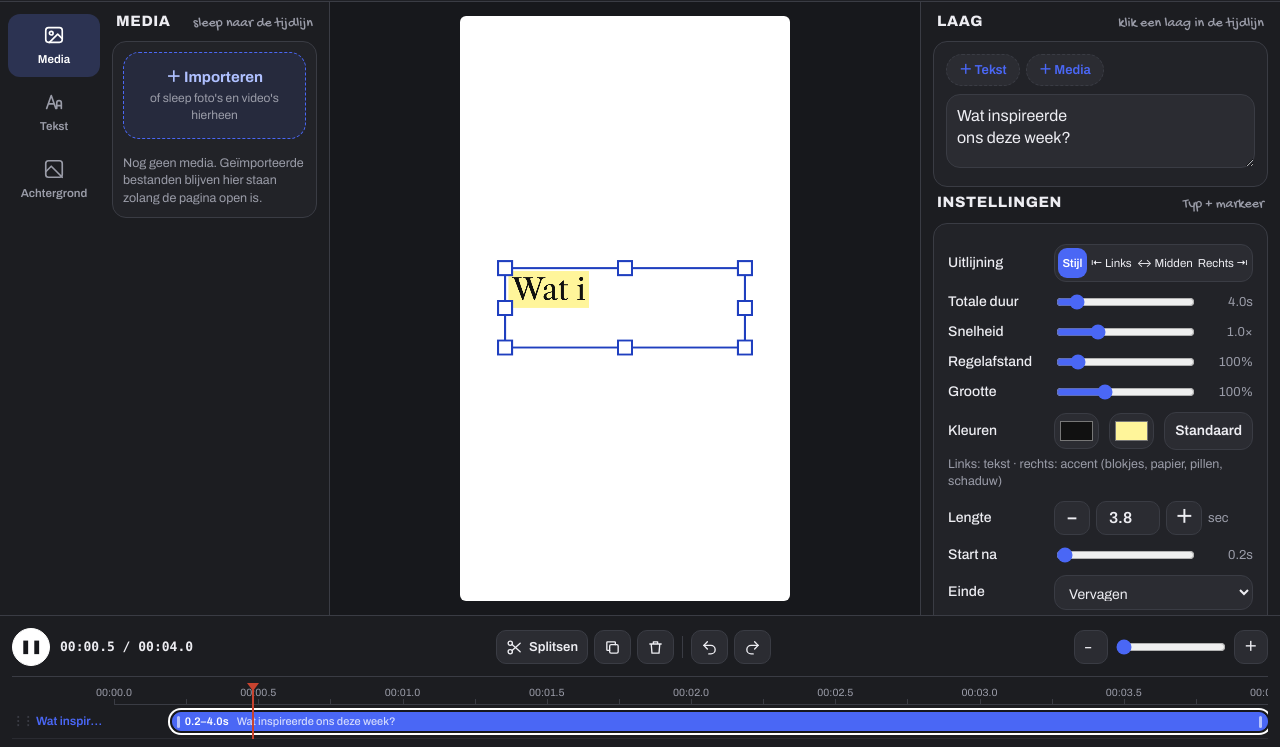
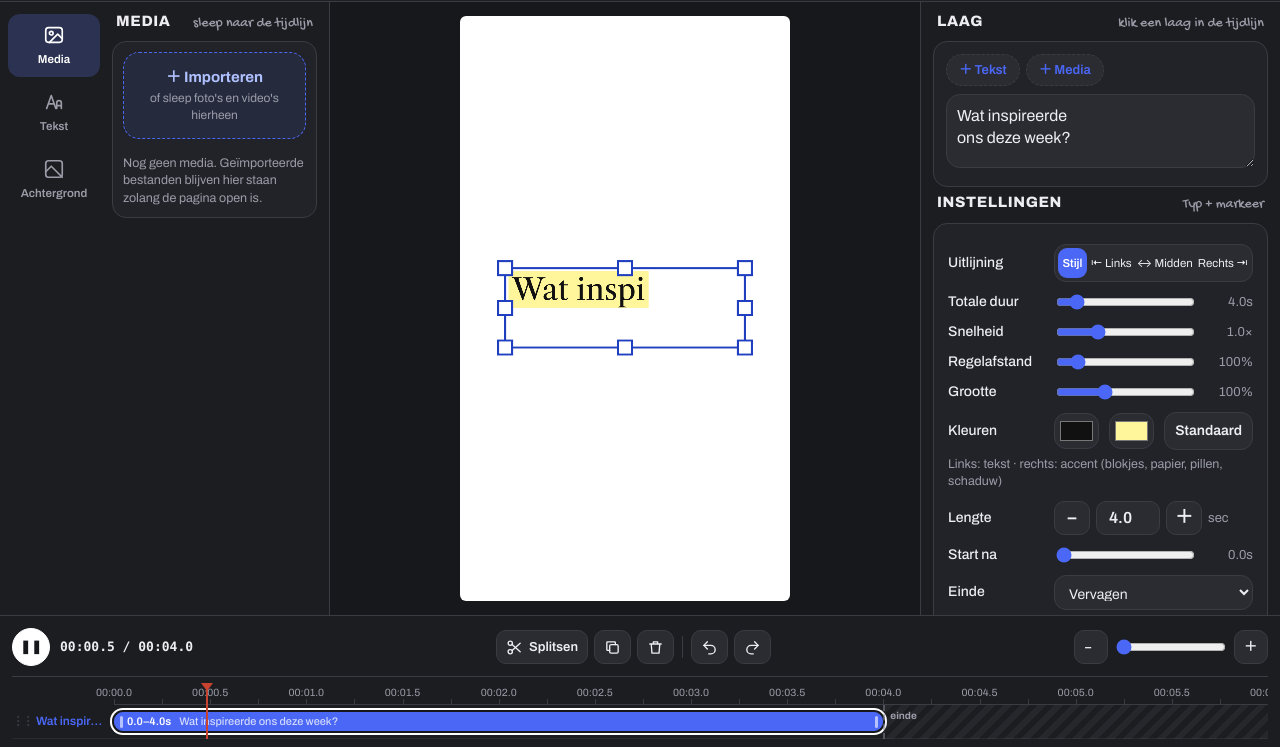
Before and after one commit to Charmi3150/Editor-tool, a plain HTML site: page tekstlab.html in a window 1280 px wide. Shown: the part 53-800 px from the top of the page. Drawn offline with nearby package versions, Linux system fonts and the light colour scheme; a web font is replaced by a local one.

Commit message:
Add files via upload

```diff
--- a/tekstlab.html
+++ b/tekstlab.html
@@ -389,6 +389,10 @@ select{min-width:0}
 .stepper input{width:64px;height:34px;border-radius:10px;border:1.5px solid var(--hair);background:#fff;color:var(--ink);text-align:center;font:inherit;font-size:16px;font-weight:600}
 .stepper span{color:var(--muted);font-size:13px}
 @media(min-width:1100px),(max-width:760px){.stepper button,.stepper input{background:#2B2C32;color:var(--ink);border-color:var(--hair)}}
+
+.tl-end{position:absolute;top:0;bottom:0;right:0;background:repeating-linear-gradient(135deg,rgba(128,128,140,.10) 0 6px,transparent 6px 12px);border-left:2px dashed rgba(128,128,140,.55);z-index:0}
+.tl-end::before{content:'einde';position:absolute;top:4px;left:5px;font-size:10px;font-weight:700;color:var(--muted)}
+.tl-head{z-index:4}
 </style>
 
 </head>
@@ -858,7 +862,7 @@ L.lines.forEach((ln,i)=>drawTracked(ctx,ln,lx(S,ws[i],bw),top+lh*(i+.5)+(1-p)*40
 /* ---------- state ---------- */
 const FMT={'9:16':[1080,1920],'4:5':[1080,1350],'1:1':[1080,1080]};
 const st={dur:4,ar:'9:16',bg:'color',bgCol:'#ffffff',media:null,audio:true};
-const LDEF={type:'text',wrap:'manual',end:null,part:'all',preset:'typmarkeer',text:'',sz:1,color:null,accent:null,delay:.2,out:'fade',align:'auto',speed:1,lead:1,cx:.5,cy:.5};
+const LDEF={type:'text',wrap:'manual',end:null,delay:0,part:'all',preset:'typmarkeer',text:'',sz:1,color:null,accent:null,out:'fade',align:'auto',speed:1,lead:1,cx:.5,cy:.5};
 let layers=[Object.assign({},LDEF)],cur=0;const L=()=>layers[cur];
 const lEnd=l=>Math.min(st.dur,l.end==null?st.dur:l.end);
 function drawLayers(c,W,H,time,over){const fin=over&&over.final;layers.forEach(l=>{const e=lEnd(l),s0=l.delay||0;
@@ -919,7 +923,7 @@ function updBar(){const ph=$('tlHead');if(ph)ph.style.left=(Math.min(1,t/st.dur)
 const thumbs=[];let lastThumb=0;
 function buildGrid(){const g=$('grid');P.forEach(pr=>{const b=document.createElement('button');b.dataset.id=pr.id;b.draggable=true;b.addEventListener('dragstart',e=>{e.dataTransfer.setData('text/x-style',pr.id);e.dataTransfer.effectAllowed='copy'});b.className='th'+(pr.id===L().preset?' on':'');
   const c=document.createElement('canvas');c.width=200;c.height=200;const s=document.createElement('span');s.textContent=pr.name;const gr=document.createElement('i');gr.className='gear';gr.textContent='⚙︎';b.append(c,s,gr);g.append(b);
-  b.onclick=()=>{if(L().type!=='text'){addStyleLayer(pr.id,{delay:Math.round(Math.min(t,Math.max(0,st.dur-1))*10)/10});status('Nieuwe tekst toegevoegd');return}if(L().preset===pr.id){openSheet();return}L().preset=pr.id;L().color=null;L().accent=null;document.querySelectorAll('.th').forEach(x=>x.classList.remove('on'));b.classList.add('on');syncColors();syncSheet();restart()};
+  b.onclick=()=>{if(L().type!=='text'){addStyleLayer(pr.id,{delay:0});status('Nieuwe tekst toegevoegd');return}if(L().preset===pr.id){openSheet();return}L().preset=pr.id;L().color=null;L().accent=null;document.querySelectorAll('.th').forEach(x=>x.classList.remove('on'));b.classList.add('on');syncColors();syncSheet();restart()};
   thumbs.push({pr,c,ctx:c.getContext('2d'),vis:true,b})});
   if('IntersectionObserver'in window){const io=new IntersectionObserver(es=>es.forEach(e=>{const th=thumbs.find(x=>x.b===e.target);if(th)th.vis=e.isIntersecting}));thumbs.forEach(th=>io.observe(th.b))}
 }
@@ -962,7 +966,7 @@ function hookDrop(el,info){el.addEventListener('dragover',e=>{e.preventDefault()
     const files=[...(e.dataTransfer.files||[])];if(files.length){files.forEach(f=>addMediaFile(f,o));return}
     const id=e.dataTransfer.getData('text/x-style');if(id&&getP(id))addStyleLayer(id,o)})}
 hookDrop(document.querySelector('.tl'),e=>{const d=dropInfo(e);return{delay:d.time,at:d.at}});
-hookDrop($('pv'),e=>{const r=cv.getBoundingClientRect();return{delay:Math.round(Math.min(t,st.dur-.5)*10)/10,cx:clamp01((e.clientX-r.left)/r.width),cy:clamp01((e.clientY-r.top)/r.height)}});
+hookDrop($('pv'),e=>{const r=cv.getBoundingClientRect();return{delay:0,cx:clamp01((e.clientX-r.left)/r.width),cy:clamp01((e.clientY-r.top)/r.height)}});
 function seek(x){playing=false;$('play').textContent='▶';t=Math.max(0,Math.min(st.dur,x));const v=vid();if(v){v.pause();v.currentTime=t}}
 function renderRuler(){const r=$('tlRuler');r.innerHTML='';const d=st.dur,step=d<=6?1:d<=15?2:5;
   for(let s=0;s<=d+1e-6;s+=step){const sp=document.createElement('span');sp.style.left=(s/d*100)+'%';sp.textContent=s+'s';r.append(sp)}
@@ -990,8 +994,8 @@ function renderTimeline(){renderRuler();const rows=$('tlRows');rows.innerHTML=''
       const up=()=>{bar.removeEventListener('pointermove',mv);bar.removeEventListener('pointerup',up);bar.removeEventListener('pointercancel',up);row.style.transform='';
         hideInsert();if(axis==='y'&&dyMax>8)reorderTo(i,lastY);syncSheet();renderLayers()};
       bar.addEventListener('pointermove',mv);bar.addEventListener('pointerup',up);bar.addEventListener('pointercancel',up)})}}
-$('tlRuler').addEventListener('pointerdown',ev=>{const r=$('tlRuler').getBoundingClientRect();seek((ev.clientX-r.left)/r.width*st.dur);
-  const mv=e2=>seek((e2.clientX-r.left)/r.width*st.dur);const up=()=>{removeEventListener('pointermove',mv);removeEventListener('pointerup',up)};addEventListener('pointermove',mv);addEventListener('pointerup',up)});
+$('tlRuler').addEventListener('pointerdown',ev=>{const r=$('tlRuler').getBoundingClientRect();seek((ev.clientX-r.left)/r.width*tlSpan());
+  const mv=e2=>seek((e2.clientX-r.left)/r.width*tlSpan());const up=()=>{removeEventListener('pointermove',mv);removeEventListener('pointerup',up)};addEventListener('pointermove',mv);addEventListener('pointerup',up)});
 function layerName(l,i){if(l.type==='image')return '🖼 '+(l.name||'Afbeelding');if(l.type==='video')return '🎬 '+(l.name||'Video');let n=(l.text.trim().split('\n')[0].slice(0,16))||('Tekst '+(i+1));if(l.preset==='donut'&&l.part!=='all')n+=l.part==='front'?' · voor':' · achter';return n}
 function renderLayers(){if(typeof renderMedia==='function'&&$('mgrid'))setTimeout(renderMedia,0);const el=$('layers');el.innerHTML='';
   /* bovenste laag eerst tonen */
@@ -1037,8 +1041,8 @@ function renderMedia(){const g=$('mgrid');g.innerHTML='';$('mEmpty').style.displ
     d.innerHTML=`<img src="${m.thumb}" alt=""><span class="nm"></span>${m.type==='video'?`<span class="du">▶ ${fmtDur(m.dur)}</span>`:''}<button class="ad" title="Toevoegen op de rode lijn">＋</button><button class="rm" title="Uit de bibliotheek">✕</button>`;
     d.querySelector('.nm').textContent=m.name;
     d.addEventListener('dragstart',e=>{e.dataTransfer.setData('text/x-media',m.id);e.dataTransfer.effectAllowed='copy'});
-    d.querySelector('.ad').onclick=e=>{e.stopPropagation();addFromMedia(m,{delay:Math.round(Math.min(t,st.dur-.5)*10)/10})};
-    d.ondblclick=()=>addFromMedia(m,{delay:Math.round(Math.min(t,st.dur-.5)*10)/10});
+    d.querySelector('.ad').onclick=e=>{e.stopPropagation();addFromMedia(m,{delay:0})};
+    d.ondblclick=()=>addFromMedia(m,{delay:0});
     d.querySelector('.rm').onclick=e=>{e.stopPropagation();const i=media.indexOf(m);if(i>=0)media.splice(i,1);renderMedia()};
     g.append(d)})}
 $('mediaIn').onchange=e=>{[...e.target.files].forEach(importFile);e.target.value=''};
@@ -1058,7 +1062,7 @@ function syncVideos(time,play){layers.forEach(l=>{if(l.type!=='video')return;con
 function addImageFile(f,o={}){if(!f)return;const url=URL.createObjectURL(f);const im=new Image();
   im.onload=()=>{insertLayer({type:'image',delay:o.delay||0,end:o.end??null,img:im,url,name:f.name.replace(/\.[^.]+$/,'').slice(0,14),cx:o.cx??.5,cy:o.cy??.5,sz:1,opacity:1,preset:'',text:''},o.at)};
   im.onerror=()=>{status('Deze afbeelding kan niet geopend worden. Gebruik PNG of JPG (HEIC werkt enkel in Safari).');URL.revokeObjectURL(url)};im.src=url}
-$('addImg').onchange=e=>{[...e.target.files].forEach(f=>addMediaFile(f,{delay:Math.round(Math.min(t,st.dur-.5)*10)/10}));e.target.value=''};
+$('addImg').onchange=e=>{[...e.target.files].forEach(f=>addMediaFile(f,{delay:0}));e.target.value=''};
 $('addTxtBtn').onclick=()=>{addLayer();const tb=document.querySelector('#ltabs [data-tab=stijl]');if(tb)tb.click();if(typeof PHONE==='function'&&PHONE()){document.body.dataset.mt='tekst';document.querySelectorAll('#mtabs button').forEach(b=>b.classList.toggle('on',b.dataset.mt==='tekst'))}};$('upBtn').onclick=()=>moveLayer(1);$('downBtn').onclick=()=>moveLayer(-1);$('dupBtn').onclick=dupLayer;$('delBtn').onclick=delLayer;
 $('imgSize').oninput=e=>{L().sz=e.target.value/100;renderLayers()};$('imgOp').oninput=e=>{L().opacity=e.target.value/100;renderLayers()};
 $('imgCenter').onclick=()=>{L().cx=.5;L().cy=.5};
@@ -1234,7 +1238,7 @@ function insertLayer(l,at){pushHist();if(l.trk==null)l.trk=++trkSeq;const idx=at
 function dupLayer(){pushHist();const o=L(),c=Object.assign({},o,{trk:++trkSeq});if(c.type==='video'){c.vid=newVidEl(c.url);c._g=null;attachAudio(c)}layers.splice(cur+1,0,c);selectLayer(cur+1)}
 function delLayer(){if(layers.length<2){status('De laatste laag kan niet weg: kies er eerst een andere of voeg er een toe.');return}pushHist();const o=layers[cur];if(o.type==='video'&&o.vid)o.vid.pause();layers.splice(cur,1);selectLayer(Math.max(0,cur-1))}
 function moveLayer(dir){const tr=tracksTop(),r=tr.findIndex(o=>o.idx.includes(cur)),to=r-dir;if(r<0||to<0||to>=tr.length)return;pushHist();const[o]=tr.splice(r,1);tr.splice(to,0,o);rebuild(tr);renderLayers()}
-function dropInfo(e){const tr=document.querySelector('.tl-track')||$('tlRuler'),r=tr.getBoundingClientRect();const time=Math.max(0,Math.min(st.dur-.3,Math.round((e.clientX-r.left)/r.width*st.dur*10)/10));
+function dropInfo(e){const tr=document.querySelector('.tl-track')||$('tlRuler'),r=tr.getBoundingClientRect();const time=Math.max(0,Math.min(st.dur-.3,Math.round((e.clientX-r.left)/r.width*tlSpan()*10)/10));
   let at=layers.length;const rows=$('tlRows').getBoundingClientRect();if(layers.length&&e.clientY>=rows.top&&e.clientY<=rows.bottom){const t2=tracksTop()[rowAt(e.clientY)];if(t2)at=Math.max(...t2.idx)+1}return{time,at}}
 
 /* ---- splitsen ---- */
@@ -1247,13 +1251,15 @@ function splitAt(){const l=L(),s0=l.delay||0,e=lEnd(l),tt=Math.round(t*10)/10;
 
 /* ---- tijdlijn ---- */
 let tlZoom=1;
+/* zichtbare tijdlijn = totale duur + lege ruimte erna, zodat je clips langer kunt trekken */
+function tlSpan(){return Math.min(65,st.dur+Math.max(2,st.dur*.35))}
 const fmtT=(x,dec)=>{const m=Math.floor(x/60),sec=x-m*60;return String(m).padStart(2,'0')+':'+(dec?sec.toFixed(1).padStart(4,'0'):String(Math.round(sec)).padStart(2,'0'))};
-function renderRuler(){const r=$('tlRuler');r.innerHTML='';const d=st.dur,pxs=Math.max(1,r.clientWidth)/d;const steps=[.5,1,2,5,10,15,30];const step=steps.find(x=>x*pxs>=64)||30,minor=step/(step>=2?4:2);
+function renderRuler(){const r=$('tlRuler');r.innerHTML='';const d=tlSpan(),pxs=Math.max(1,r.clientWidth)/d;const steps=[.5,1,2,5,10,15,30];const step=steps.find(x=>x*pxs>=64)||30,minor=step/(step>=2?4:2);
   for(let x=0;x<=d+1e-6;x+=minor){const i=document.createElement('i');i.style.left=(x/d*100)+'%';r.append(i)}
   for(let x=0;x<=d+1e-6;x+=step){const sp=document.createElement('span');sp.style.left=(x/d*100)+'%';sp.textContent=fmtT(x,step<1);r.append(sp)}}
 function setZoom(z){tlZoom=Math.max(1,Math.min(10,z));$('tbZoom').value=tlZoom;$('tl').style.setProperty('--z',tlZoom);renderTimeline()}
-function makeBar(l,i,row,tr){const D=st.dur,bar=document.createElement('div');bar.className='tl-bar'+(i===cur?' sel':'')+(l.type!=='text'?' media':'');
-  const s0=Math.min(l.delay||0,D),e=lEnd(l);bar.style.left=(s0/D*100)+'%';bar.style.width=(Math.max(0,e-s0)/D*100)+'%';
+function makeBar(l,i,row,tr){const D=st.dur,V=tlSpan(),bar=document.createElement('div');bar.className='tl-bar'+(i===cur?' sel':'')+(l.type!=='text'?' media':'');
+  const s0=Math.min(l.delay||0,D),e=lEnd(l);bar.style.left=(s0/V*100)+'%';bar.style.width=(Math.max(0,e-s0)/V*100)+'%';
   bar.innerHTML='<b class="l"></b><span>'+s0.toFixed(1)+'–'+e.toFixed(1)+'s</span><b class="r"></b>';
   if(l.type!=='text'){const m=media.find(mm=>mm.id===l.mediaId);if(m){bar.style.backgroundImage=`url(${m.thumb})`;bar.classList.add('thumbs')}}
   else{const tx=document.createElement('em');tx.textContent=(l.text.trim().replace(/\n/g,' ')||getP(l.preset).sample.replace(/\n/g,' '));bar.insertBefore(tx,bar.querySelector('b.r'))}
@@ -1262,18 +1268,18 @@ function makeBar(l,i,row,tr){const D=st.dur,bar=document.createElement('div');ba
     const srcDur=L0.type==='video'?(L0.vid.duration||1e9):1e9;let axis=mode==='m'?null:'x',lastY=y0;try{bar.setPointerCapture(ev.pointerId)}catch(e){}
     const mv=e2=>{lastY=e2.clientY;const ddx=e2.clientX-x0,ddy=e2.clientY-y0;if(!axis&&Math.hypot(ddx,ddy)>6)axis=Math.abs(ddy)>Math.abs(ddx)?'y':'x';if(!axis)return;
       if(axis==='y'){row.style.transform=`translateY(${ddy}px)`;row.classList.add('lift');showInsert(e2.clientY);return}
-      const dt=Math.round(ddx/r.width*D*10)/10,MIN=.3;let a=a0,b=b0,off=off0;
-      if(mode==='m'){a=Math.max(0,Math.min(D-(b0-a0),a0+dt));b=a+(b0-a0)}
+      const dt=Math.round(ddx/r.width*V*10)/10,MIN=.3;let a=a0,b=b0,off=off0;
+      if(mode==='m'){a=Math.max(0,Math.min(60-(b0-a0),a0+dt));b=a+(b0-a0)}
       else if(mode==='l'){a=Math.max(0,Math.min(b0-MIN,a0+dt));if(L0.type!=='image'){off=off0+(a-a0);if(off<0){a-=off;off=0}}}
       else{b=Math.min(60,Math.max(a0+MIN,b0+dt));if(L0.type==='video')b=Math.min(b,a0+(srcDur-off0))}
       L0.delay=Math.round(a*10)/10;L0.offset=Math.round(off*100)/100;L0.end=Math.abs(b-D)<.05?null:Math.round(b*10)/10;
-      seek(mode==='r'?Math.max(L0.delay,lEnd(L0)-.05):L0.delay+.02);
-      const s1=L0.delay,e1=L0.end==null?D:L0.end;bar.style.left=(s1/D*100)+'%';bar.style.width=((e1-s1)/D*100)+'%';bar.querySelector('span').textContent=s1.toFixed(1)+'–'+e1.toFixed(1)+'s'};
+      seek(Math.min(st.dur,mode==='r'?Math.max(L0.delay,lEnd(L0)-.05):L0.delay+.02));
+      const s1=L0.delay,e1=L0.end==null?D:L0.end;bar.style.left=(s1/V*100)+'%';bar.style.width=((e1-s1)/V*100)+'%';bar.querySelector('span').textContent=s1.toFixed(1)+'–'+e1.toFixed(1)+'s'};
     const up=()=>{bar.removeEventListener('pointermove',mv);bar.removeEventListener('pointerup',up);bar.removeEventListener('pointercancel',up);row.style.transform='';hideInsert();if(L0.end!=null&&L0.end>st.dur+1e-6){setDur(L0.end);L0.end=null}
       if(axis==='y'){hist.pop();reorderTrack(L0.trk,lastY)}else if(!axis)hist.pop();syncSheet();renderLayers()};
     bar.addEventListener('pointermove',mv);bar.addEventListener('pointerup',up);bar.addEventListener('pointercancel',up)});
   return bar}
-function renderTimeline(){ensureTrk();const D=st.dur,rows=$('tlRows');rows.innerHTML='';
+function renderTimeline(){ensureTrk();const D=st.dur,V=tlSpan(),rows=$('tlRows');rows.innerHTML='';
   tracksTop().forEach(tk=>{const ls=tk.idx.map(i=>layers[i]),vids=ls.filter(l=>l.type==='video'),isMedia=ls.some(l=>l.type!=='text');
     const row=document.createElement('div');row.className='tl-row'+(tk.idx.includes(cur)?' on':'')+(isMedia?' img':'');
     const nm=document.createElement('div');nm.className='nm';nm.innerHTML='<i class="grip">⋮⋮</i>';
@@ -1282,11 +1288,12 @@ function renderTimeline(){ensureTrk();const D=st.dur,rows=$('tlRows');rows.inner
     const lab=document.createElement('span');lab.className='lab';const top=tk.idx.includes(cur)?cur:tk.idx[0];lab.textContent=layerName(layers[top],top);nm.append(lab);
     nm.addEventListener('pointerdown',ev=>rowDrag(ev,tk.idx.includes(cur)?cur:tk.idx[0],row,nm));
     const tr=document.createElement('div');tr.className='tl-track';row.append(nm,tr);rows.append(row);
-    tr.addEventListener('pointerdown',ev=>{if(ev.target===tr){const r=tr.getBoundingClientRect();seek((ev.clientX-r.left)/r.width*D)}});
+    tr.addEventListener('pointerdown',ev=>{if(ev.target===tr){const r=tr.getBoundingClientRect();seek((ev.clientX-r.left)/r.width*V)}});
     tk.idx.forEach(i=>tr.append(makeBar(layers[i],i,row,tr)))});
+  {const hw=document.querySelector('.tl-headwrap');let ez=$('tlEnd');if(!ez){ez=document.createElement('div');ez.id='tlEnd';ez.className='tl-end';hw.prepend(ez)}ez.style.left=(D/V*100)+'%';ez.dataset.lbl='einde';}
   renderRuler();updBar()}
 const _updBar=updBar;
-function updBar(){const ph=$('tlHead');if(ph)ph.style.left=(Math.min(1,t/st.dur)*100)+'%';$('scrub').value=Math.round(Math.min(1,t/st.dur)*1000);
+function updBar(){const ph=$('tlHead');if(ph)ph.style.left=(Math.min(st.dur,t)/tlSpan()*100)+'%';$('scrub').value=Math.round(Math.min(1,t/st.dur)*1000);
   $('time').textContent=`${Math.min(t,st.dur).toFixed(1)} / ${st.dur.toFixed(1)}s`;const tb=$('tbTime');if(tb)tb.textContent=fmtT(Math.min(t,st.dur),1)+' / '+fmtT(st.dur,1);
   const pb=$('tbPlay');if(pb)pb.textContent=playing?'❚❚':'▶'}
 /* volg de rode lijn bij inzoomen */
@@ -1319,7 +1326,7 @@ function setTab(name){const curT=document.body.dataset.mt;if(!name||curT===name)
 document.querySelectorAll('#mtabs button').forEach(b=>b.onclick=()=>setTab(b.dataset.mt));
 const _openSheet=openSheet;openSheet=function(){if(PHONE()){if(L().type==='text'){syncSheet();document.body.dataset.mt='bewerk';setTab.call(null);document.body.dataset.mt='bewerk';document.querySelectorAll('#mtabs button').forEach(b=>b.classList.toggle('on',b.dataset.mt==='bewerk'))}return}_openSheet()}
 /* op de telefoon: tik op een mediategel = toevoegen op de rode lijn */
-$('mgrid').addEventListener('click',e=>{if(!PHONE())return;const tile=e.target.closest('.mi');if(!tile||e.target.closest('button'))return;const i=[...$('mgrid').children].indexOf(tile);const m=media[i];if(m){addFromMedia(m,{delay:Math.round(Math.min(t,st.dur-.5)*10)/10});setTab()}});
+$('mgrid').addEventListener('click',e=>{if(!PHONE())return;const tile=e.target.closest('.mi');if(!tile||e.target.closest('button'))return;const i=[...$('mgrid').children].indexOf(tile);const m=media[i];if(m){addFromMedia(m,{delay:0});setTab()}});
 /* ---- mobiel: gekozen laag altijd in beeld + tekst snel bewerken ---- */
 {const _sel=selectLayer;selectLayer=function(i){_sel(i);const l=L();if(!l||exporting||!document.body.dataset.ready)return;
   /* bewerken = pauzeren, en de gekozen laag in beeld brengen */
```
